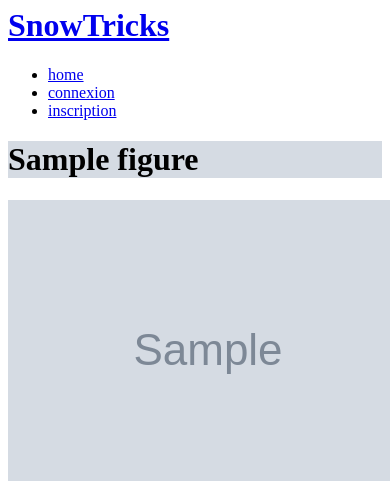
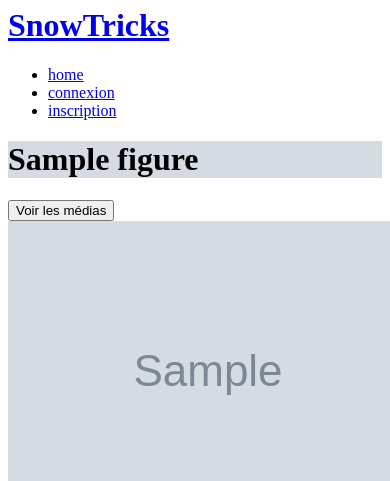
Before and after one commit to Amael7/Symfony-P6, a Symfony app: template templates/figure/show.html.twig in a window 390 px wide; the page is wider, and only the part inside the window is pictured. Shown: the part 14-495 px from the top of that part. Run offline with Twig, Linux system fonts and the light colour scheme; the template is opened without the code that fills it: most values are stand-ins (such as "Sample title", 1, 10 or a date in 2020); grey boxes marked "Sample" are stand-in pictures; some libraries are stand-ins or nearby versions.

Commit message:
responsive medias-box with JS

```diff
--- a/templates/figure/show.html.twig
+++ b/templates/figure/show.html.twig
@@ -22,7 +22,10 @@
 		<h1 class="mg-bottom-xl center txt-white">{{ figure.name }}</h1>
 	</div>
 	{% if figure.images|length >= 1 or figure.videos|length >= 1 %}
-		<div class="medias-box js-medias-box">
+		<div id="js-div-see-medias" class="mg-top-xs d-none">
+			<button id='js-btn-see-medias'>Voir les médias</button>
+		</div>
+		<div id="js-medias-box" class="medias-box">
 			{% for image in figure.images %}
 				<div class="media-container">
 					<img src="{{ asset("uploads/" ~ image) }}" alt="figure image">
```
Also changed, not shown: public/js/app.js.
